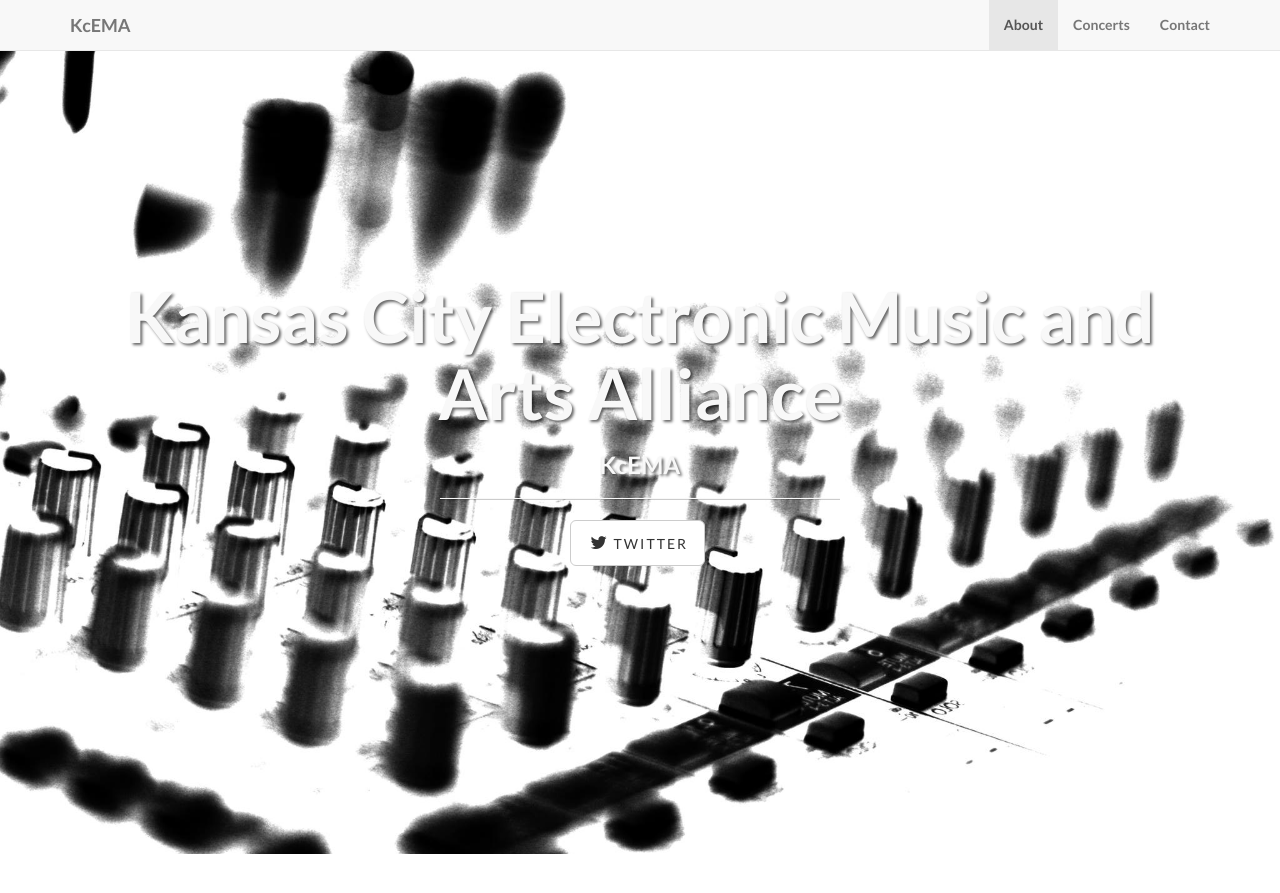
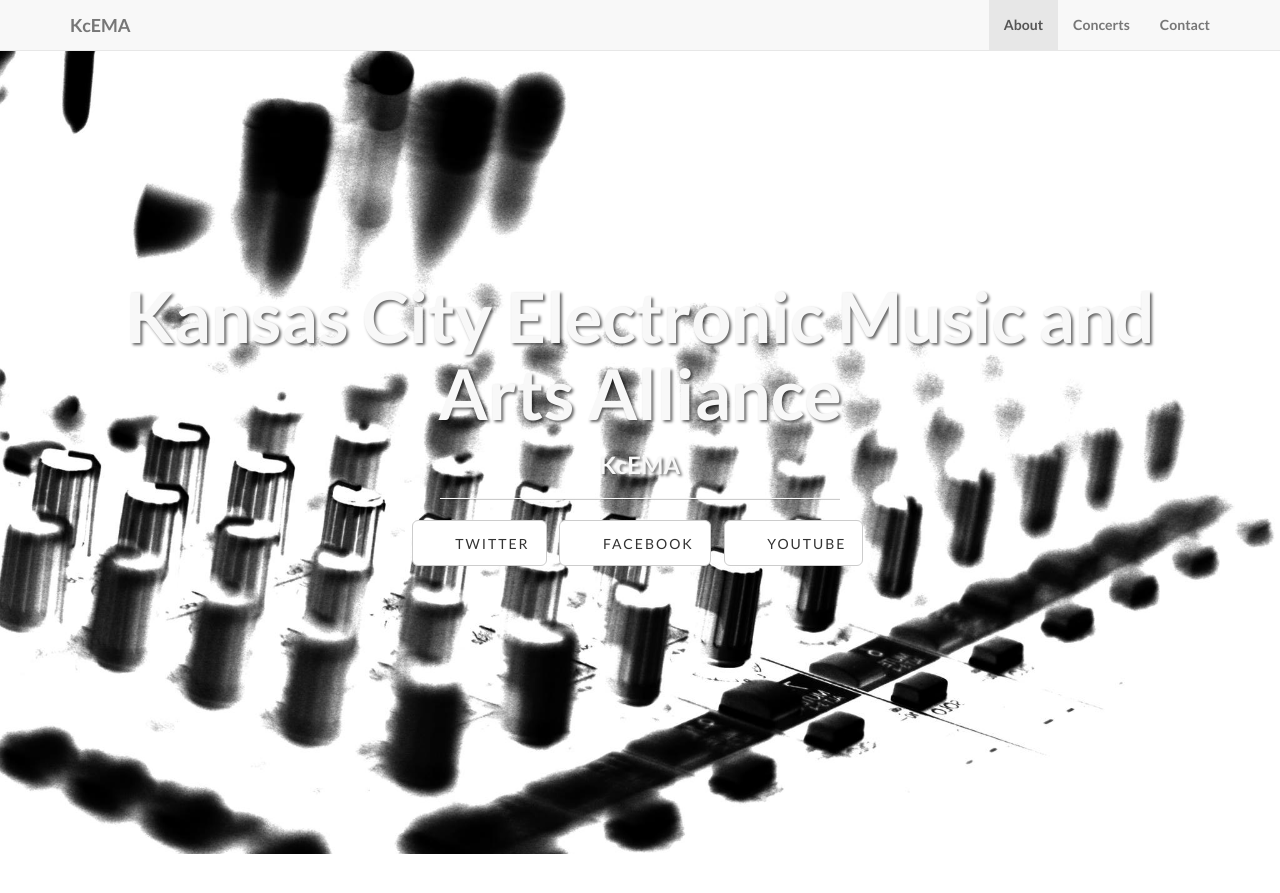
Before and after one commit to kcema/home, a Jekyll site: the page built from index.html, in a window 1280 px wide and 900 px high. Shown: the top 893 px of the window. Built offline with Jekyll 4.4.1, drawn with Linux system fonts in a browser that asks for light colours; some of the changed text lies outside the part shown.

```diff
--- a/_config.yml
+++ b/_config.yml
@@ -4,7 +4,7 @@
 
 url: http://kcema.net
 title: KcEMA
-email: your-email@domain.com
+email: kcema.alliance@gmail.com
 author: KcEMA
 description: > # "Write an awesome description for your new site here.
   Kansas City Electronic Music and Arts Alliance (KcEMA) was founded in 2007
@@ -24,5 +24,9 @@ permalink: pretty
 # ----------------------- #
 
 social:
-  - title: twitter
+  - title: Twitter
     url: https://twitter.com/kcemalliance
+  - title: Facebook
+    url: https://www.facebook.com/KCEMAlliance/
+  - title: YouTube
+    url: https://www.youtube.com/user/KCEMAlliance
```
Also changed, not shown: 2 other files.
